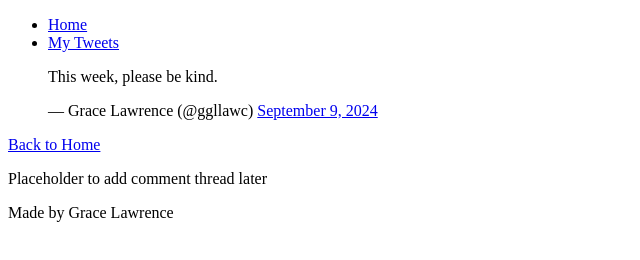
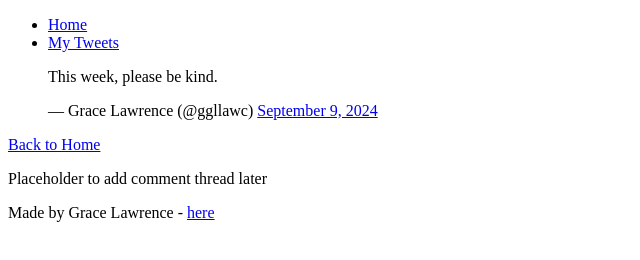
Before and after one commit to ggllawc4/My_First_Portfolio, a plain HTML site: page html_basic/tweets.html in a window 1280 px wide. Shown: the full height of the page, 0-640 px from the left. Drawn offline with Linux system fonts and the light colour scheme.

Commit message:
Fix issues in HTML files for checker compliance

```diff
--- a/html_basic/tweets.html
+++ b/html_basic/tweets.html
@@ -28,8 +28,9 @@
         </main>
 
         <footer>
-            <p>Made by Grace Lawrence</p>
+            <p>Made by Grace Lawrence - <a href="https://x.com/ggllawc" target="blank">here</a></p>
         </footer>
+
     </body>
 
 </html>
```
Also changed, not shown: html_basic/index.html (+1 -1 lines).
